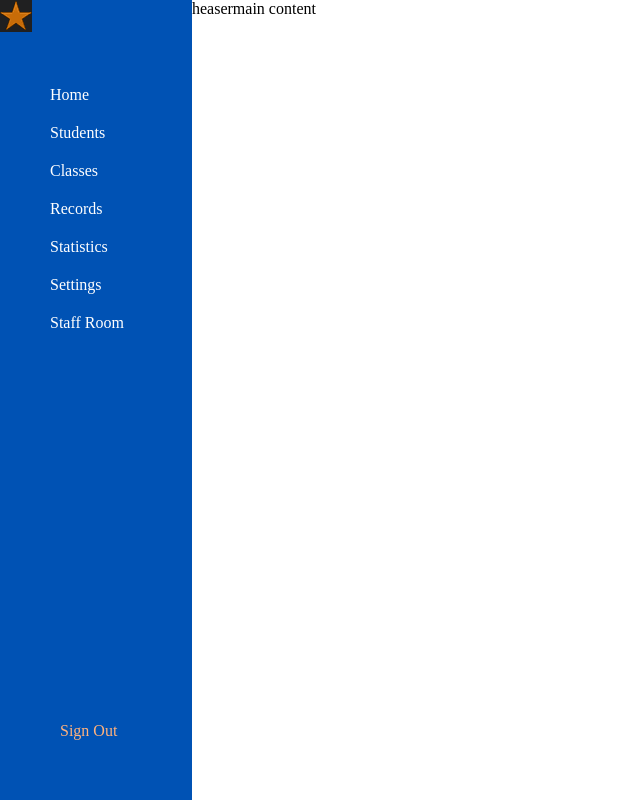
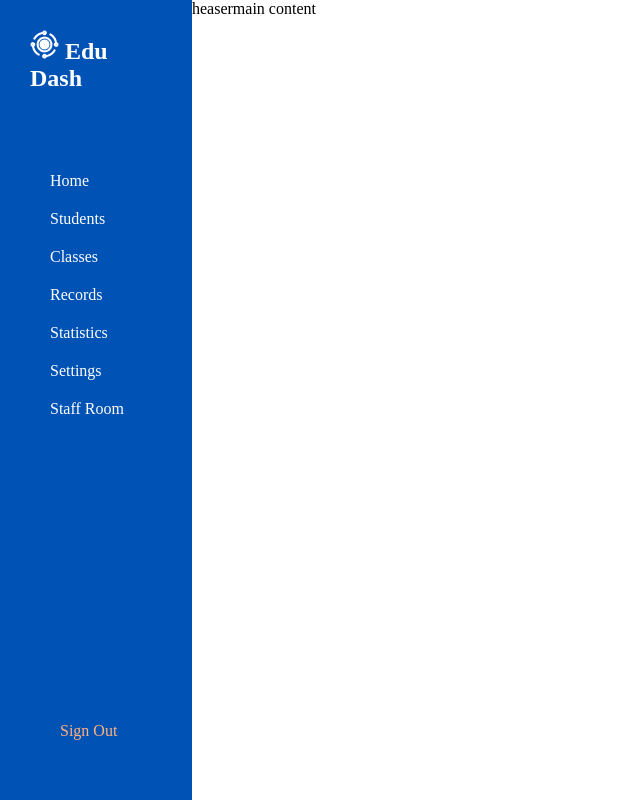
Before and after one commit to DNP-LR/Dashboard, a website built with webpack: page index.html in a window 1280 px wide. Shown: the whole page, without its empty margins (0-640 px from the left). Built offline with nearby package versions, Linux system fonts and the light colour scheme.

Commit message:
[feat] - logo

```diff
--- a/css/style.css
+++ b/css/style.css
@@ -50,3 +50,10 @@ body {
   margin: 50px;
   padding: 10px;
 }
+
+.logo {
+  font-size: 24px;
+  font-weight: bold;
+  padding: 30px;
+  color: var(--white);
+}
--- a/index.html
+++ b/index.html
@@ -20,9 +20,9 @@
 <body>
 
 <section class="sidebar">
-  <div>
-    <img src="favicon.ico">
-    <div></div>
+  <div class="logo">
+    <img src="img/logo.png">
+    <span>Edu Dash</span>
   </div>
   <ul>
     <li class="active">Home</li>
```
Also changed, not shown: img/logo.png (added).
